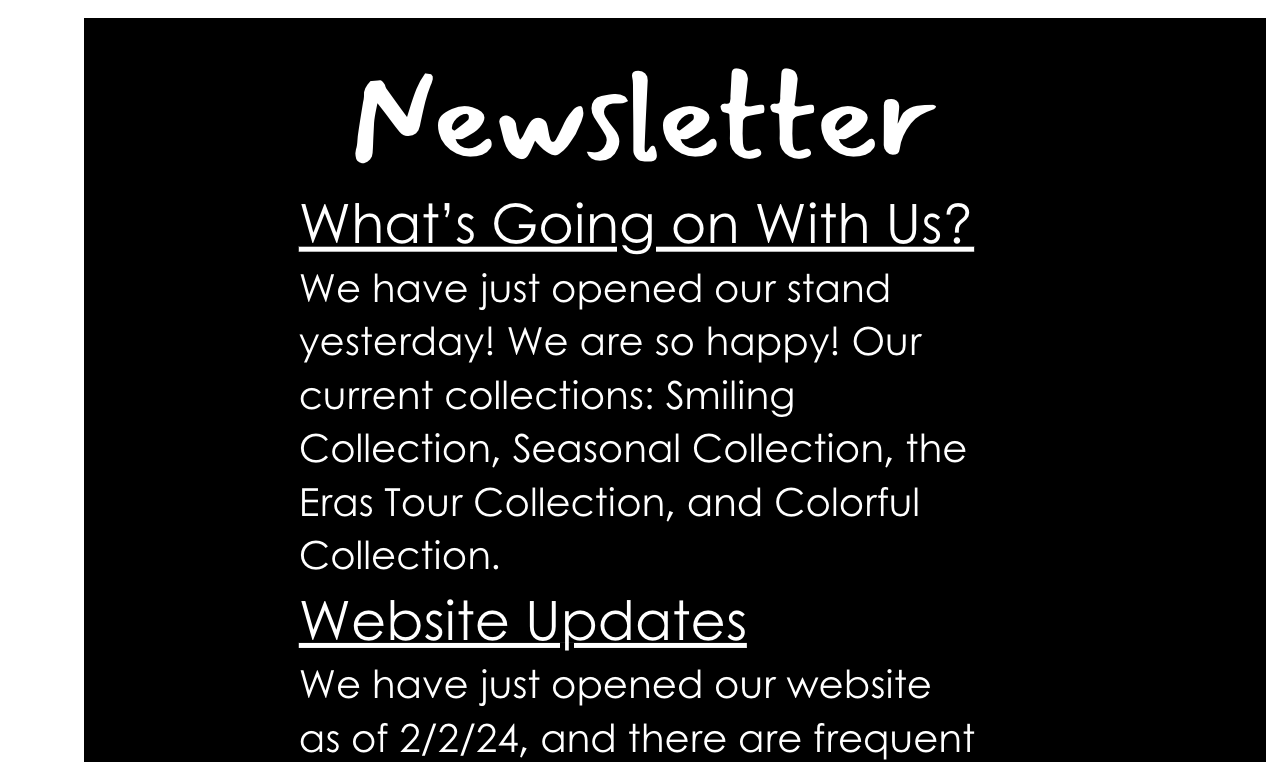
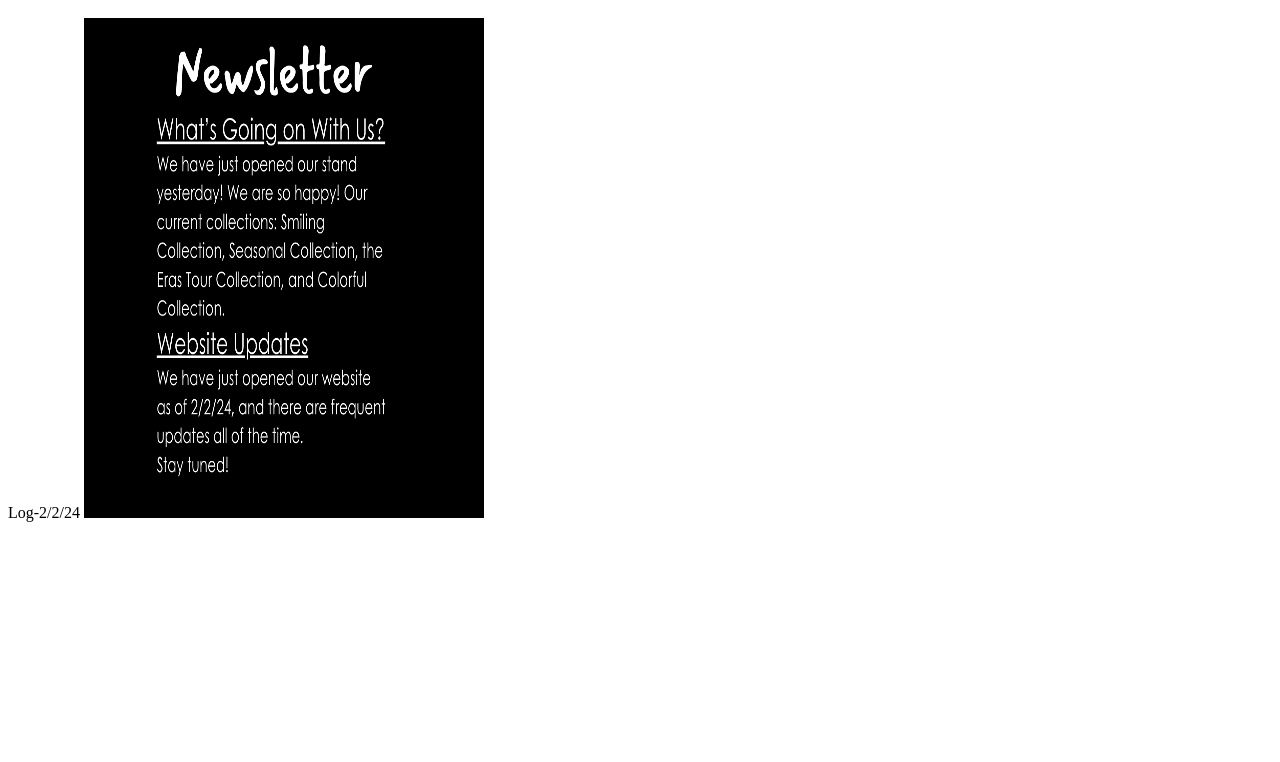
Before and after one commit to MuchAirSites/MLNewsArchive, a plain HTML site: page index.html in a window 1280 px wide. Shown: the part 48-810 px from the top of the page. Drawn offline with Linux system fonts and the light colour scheme.

Commit message:
Update index.html

```diff
--- a/index.html
+++ b/index.html
@@ -1,3 +1,5 @@
 <h1>Mixed Loom News Archive</h1>
 <body>Log-2/2/24</body>
-<img src="MLNewsArchive/NewsLog1.png" alt="Log-2/2/24">
+<img src="MLNewsArchive/NewsLog1.png" alt="Log-2/2/24"
+width="400"
+height="500">
```
